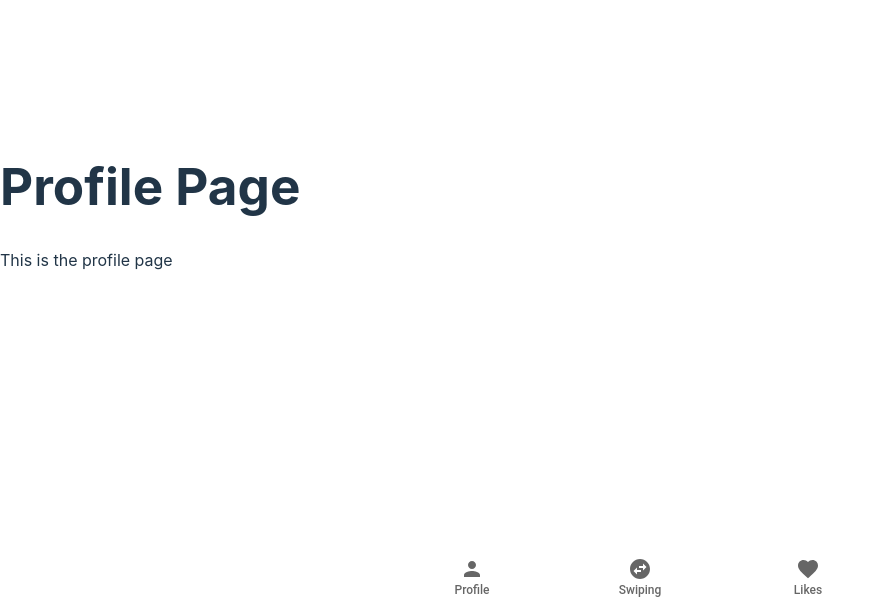
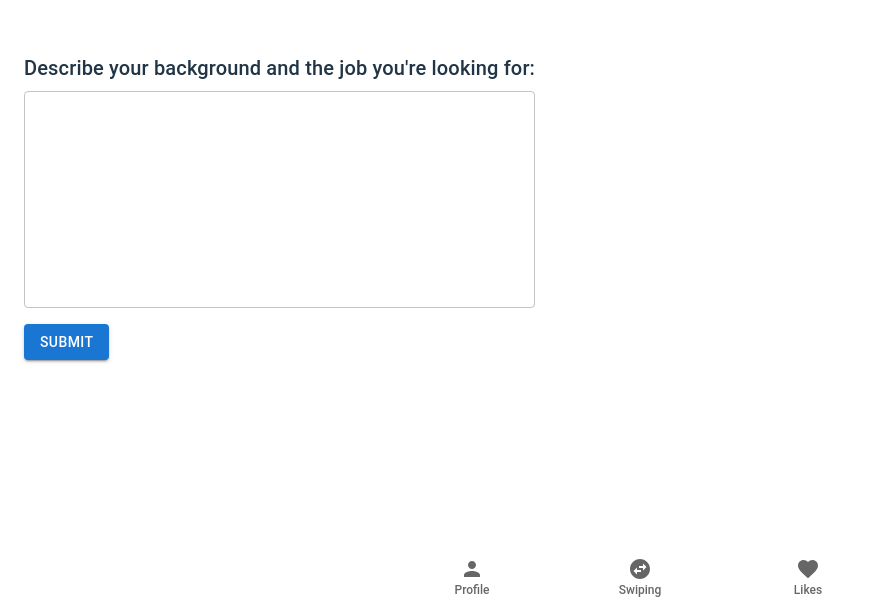
Before and after one commit to nikk0o046/Jobbot, a React (Vite) app in the folder frontend/: page / in a window 1280 px wide. Shown: the part 194-800 px from the top of the page, without its empty margins (0-882 px from the left). Built offline with nearby package versions, Linux system fonts and the light colour scheme.

Commit message:
Changes to pages and included AppProvider.

```diff
--- a/frontend/src/App.jsx
+++ b/frontend/src/App.jsx
@@ -4,9 +4,11 @@ import NavBar from './components/NavBar';
 import ProfilePage from './pages/ProfilePage';
 import SwipingPage from './pages/SwipingPage';
 import LikesPage from './pages/LikesPage';
+import AppProvider from './AppProvider';
 
 function App() {
     return (
+      <AppProvider>
         <BrowserRouter>
           <Routes>
             <Route path="/profile" element={<ProfilePage />} />
@@ -16,6 +18,7 @@ function App() {
           </Routes>
           <NavBar />
         </BrowserRouter>
+      </AppProvider>
     );
 }
 
--- /dev/null
+++ b/frontend/src/AppProvider.jsx
@@ -0,0 +1,26 @@
+import React, { createContext, useState } from 'react';
+
+export const AppContext = createContext();
+
+const AppProvider = ({ children }) => {
+  const [likes, setLikes] = useState([]);
+  const [superlikes, setSuperlikes] = useState([]);
+  const [jobSummaries, setJobSummaries] = useState([]);
+
+  return (
+    <AppContext.Provider
+      value={{
+        likes,
+        setLikes,
+        superlikes,
+        setSuperlikes,
+        jobSummaries,
+        setJobSummaries
+      }}
+    >
+      {children}
+    </AppContext.Provider>
+  );
+};
+
+export default AppProvider;
--- a/frontend/src/pages/ProfilePage.jsx
+++ b/frontend/src/pages/ProfilePage.jsx
@@ -1,12 +1,55 @@
-// ProfilePage.jsx
-import React from 'react';
+import React, { useState, useContext } from "react";
+import { AppContext } from "../AppProvider";
+import { Container, TextField, Button, Typography } from "@mui/material";
 
-function ProfilePage() {
+const ProfilePage = () => {
+  const { jobSummaries, setJobSummaries } = useContext(AppContext);
+  const [isLoading, setIsLoading] = useState(false);
+  const [userHasSubmitted, setUserHasSubmitted] = useState(false);
+
+  const handleSubmit = async (event) => {
+    event.preventDefault();
+    setIsLoading(true);
+    setUserHasSubmitted(true);
+    const inputString = event.target.elements.inputString.value;
+    const response = await fetch('https://us-central1-grand-eye-390516.cloudfunctions.net/function-jobbot', {
+      method: 'POST',
+      headers: {
+        'Content-Type': 'application/json',
+      },
+      body: JSON.stringify({ input_string: inputString }),
+    });
+    const data = await response.json();
+    setJobSummaries(data);
+    setIsLoading(false);
+  };
+
   return (
-    <div>
-      <h1>Profile Page</h1>
-      <p>This is the profile page</p>
-    </div>
+    <Container>
+      {isLoading ? (
+        <Typography>Analysing...</Typography>
+      ) : userHasSubmitted && jobSummaries?.length > 0 ? (
+        <Typography>Analysis complete. Happy swiping!</Typography>
+      ) : (
+        <form onSubmit={handleSubmit}>
+          <Typography variant="h6" gutterBottom>
+            Describe your background and the job you're looking for:
+          </Typography>
+          <TextField
+            id="inputString"
+            name="inputString"
+            variant="outlined"
+            fullWidth
+            multiline
+            rows={8}
+            style={{ marginBottom: '1rem' }}
+          />
+          <Button type="submit" variant="contained" color="primary">
+            Submit
+          </Button>
+        </form>
+      )}
+    </Container>
   );
 }
 
--- a/frontend/src/pages/SwipingPage.jsx
+++ b/frontend/src/pages/SwipingPage.jsx
@@ -1,26 +1,41 @@
-import { useState } from 'react';
+import { useState, useContext } from 'react';
+import { AppContext } from '../AppProvider'; // Import the AppContext
+import { Box, IconButton, Typography } from '@mui/material';
+import FavoriteIcon from '@mui/icons-material/Favorite';
+import CloseIcon from '@mui/icons-material/Close';
+import StarIcon from '@mui/icons-material/Star';
 
 function SwipingPage() {
-  const initialJobSummaries = ['Job 1', 'Job 2', 'Job 3']; // Predefined list of jobs
-  const [jobSummaries, setJobSummaries] = useState(initialJobSummaries);
+  const { jobSummaries, setJobSummaries } = useContext(AppContext); // Use the context
 
   const handleButtonClick = () => {
     setJobSummaries(jobSummaries.slice(1));
   };
 
   return (
-    <div>
-      <h1>Job Swipe Page</h1>
-      {jobSummaries.length > 0 ? (
-        <div>
-          <p>{jobSummaries[0]}</p>
-          <button onClick={handleButtonClick}>Not Interested</button>
-          <button onClick={handleButtonClick}>Interested</button>
-        </div>
+    <Box sx={{ m: 2 }}> {/* Added some margin */}
+      <Typography variant="h4">Job Swipe Page</Typography>
+      {jobSummaries && jobSummaries.length > 0 ? ( // Check if jobSummaries exist and are not empty
+        <Box sx={{ display: 'flex', flexDirection: 'column', alignItems: 'center' }}>
+          <Typography variant="body1" sx={{ my: 2 }}>
+            {jobSummaries[0]} {/* Show the first job in the list */}
+          </Typography>
+          <Box sx={{ display: 'flex', justifyContent: 'space-around', width: '100%' }}>
+            <IconButton color="error" onClick={handleButtonClick}>
+              <CloseIcon fontSize="large" />
+            </IconButton>
+            <IconButton color="primary" onClick={handleButtonClick}>
+              <StarIcon />
+            </IconButton>
+            <IconButton color="success" onClick={handleButtonClick}>
+              <FavoriteIcon fontSize="large" />
+            </IconButton>
+          </Box>
+        </Box>
       ) : (
-        <p>No more jobs available!</p>
+        <Typography>You have to complete your profile before swiping!</Typography>
       )}
-    </div>
+    </Box>
   );
 }
 
```
Lines whose indentation alone changed are shown as unchanged.
